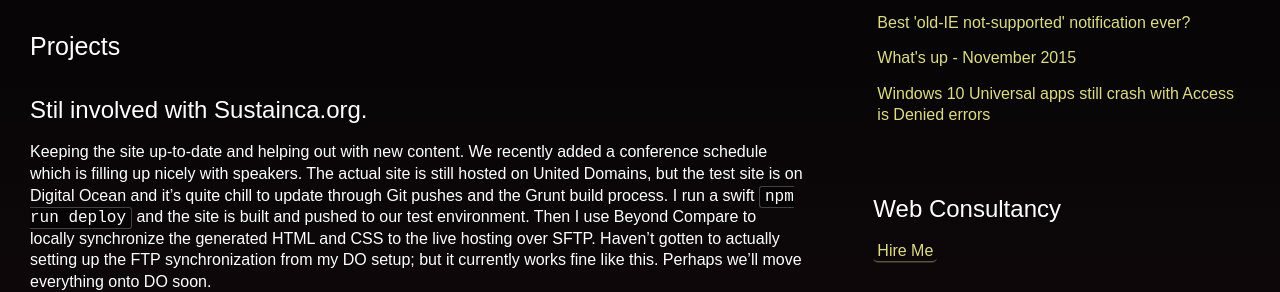
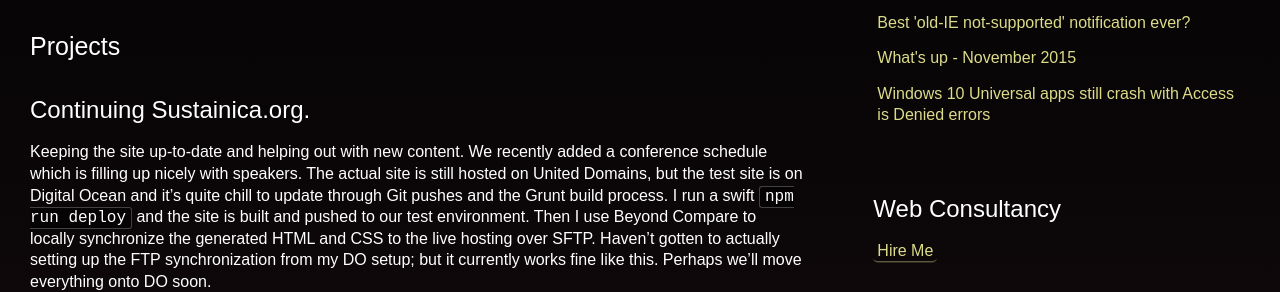
Before and after one commit to johanbove/johanbove.github.io, a Jekyll site: the page built from _posts/2016-03-18-what's-up---march-2016.md, in a window 1280 px wide and 1400 px high. Shown: the part 269-561 px from the top of the window. Built offline with Jekyll 4.4.1, drawn with Linux system fonts in a browser that asks for light colours; comment, search, counter and statistics services are not loaded.

Commit message:
Fixed post typos

````diff
--- a/_posts/2016-03-18-what's-up---march-2016.md
+++ b/_posts/2016-03-18-what's-up---march-2016.md
@@ -8,7 +8,7 @@ Wow, It's been 5 weeks since my last post. I must have been REAL busy. And so I
 
 ## Projects
 
-### Stil involved with Sustainca.org.
+### Continuing Sustainica.org.
 
 Keeping the site up-to-date and helping out with new content. We recently added a conference schedule which is filling up nicely with speakers. The actual site is still hosted on United Domains, but the test site is on Digital Ocean and it's quite chill to update through Git pushes and the Grunt build process. I run a swift ```npm run deploy``` and the site is built and pushed to our test environment. Then I use Beyond Compare to locally synchronize the generated HTML and CSS to the live hosting over SFTP. Haven't gotten to actually setting up the FTP synchronization from my DO setup; but it currently works fine like this. Perhaps we'll move everything onto DO soon.
 
````
Also changed, not shown: other parts of _posts/2016-03-18-what's-up---march-2016.md (+1 -1 lines).
